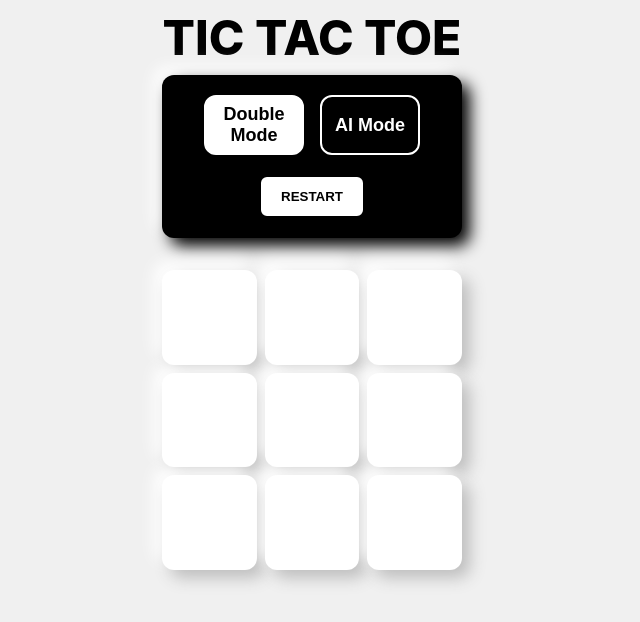
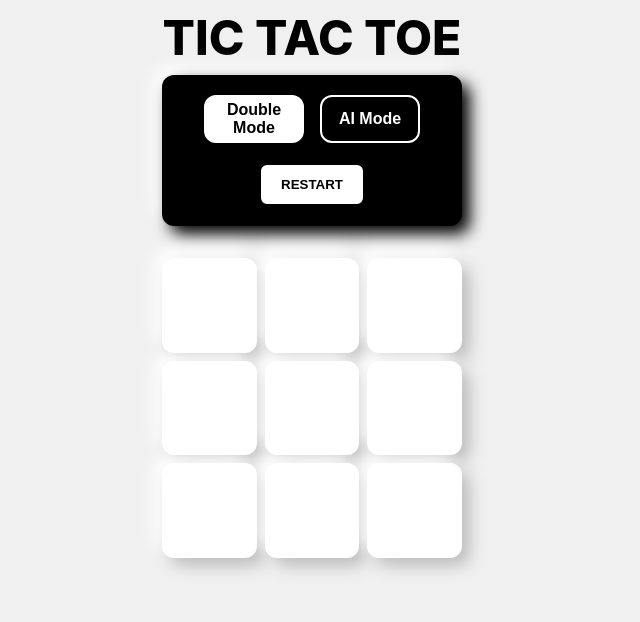
Before and after one commit to raut008/tictactoe, a React (Create React App) app: page / in a window 1280 px wide. Shown: the top 622 px of the page, without its empty margins (328-968 px from the left). Built offline with nearby package versions, Linux system fonts and the light colour scheme.

Commit message:
CSS FIX: Ensure mode is visible on screen

```diff
--- a/src/App.js
+++ b/src/App.js
@@ -189,7 +189,11 @@ function App() {
                 onClick={() =>
                   setGameState((prev) => {
                     const newBoard = [...board];
-                    const aiMove = getAIMove(newBoard);
+                    const aiMove = getAIMove(
+                      newBoard,
+                      prev.currentPlayer,
+                      prev.mode.difficulty
+                    );
                     newBoard[aiMove] = "X";
                     return {
                       ...prev,
--- a/src/App.module.scss
+++ b/src/App.module.scss
@@ -22,13 +22,13 @@
 
 .button {
   width: 100px;
-  height: 60px;
+  height: 48px;
   padding: 0;
   border: 2px solid #fff;
   border-radius: 12px;
   background-color: #000;
   color: #fff;
-  font-size: 18px;
+  font-size: 16px;
   font-weight: bold;
   text-align: center;
   display: flex;
```
